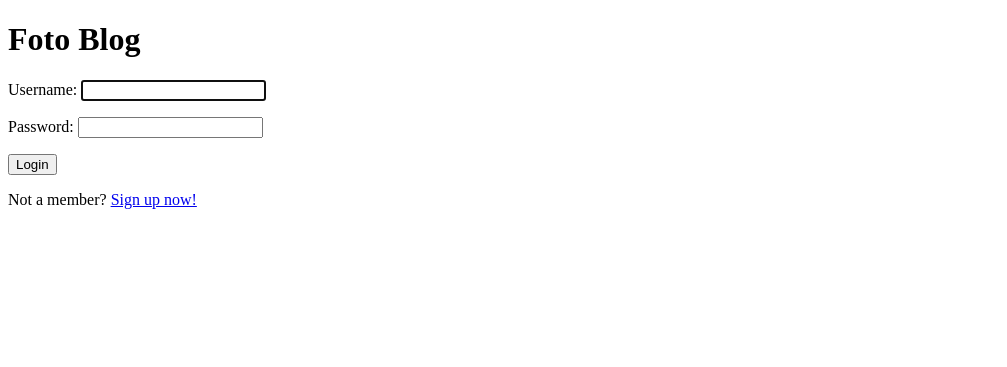
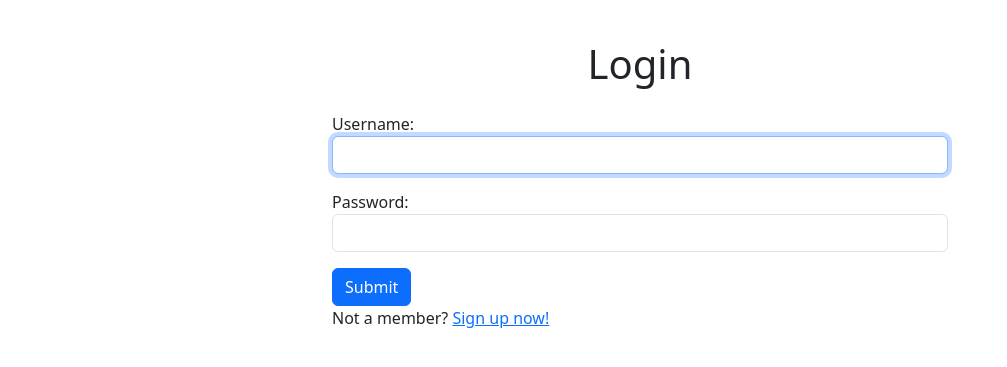
Before and after one commit to nelsonmenza/django-fotoblog, a Django app: page / in a window 1280 px wide. Shown: the top 367 px of the page, without its empty margins (0-1007 px from the left). Run offline with Django 4.2, Linux system fonts and the light colour scheme.

Commit message:
Improved styles and added form

```diff
--- a/authentication/models.py
+++ b/authentication/models.py
@@ -10,3 +10,7 @@
 
     profile_photo = models.ImageField()
     role = models.CharField(max_length=30, choices=ROLES_CHOICES)
+
+
+class UploadProfilePhoto(models.Model):
+    p_photo = models.ForeignKey(User, on_delete=models.CASCADE)
--- /dev/null
+++ b/authentication/static/styles.css
@@ -0,0 +1,20 @@
+body{
+    padding: 20px;
+    margin: 20px;
+}
+
+.container-login{
+    display:flex;
+    align-items: center;
+    justify-content: center;
+
+}
+.section-login {
+    display:flex;
+    flex-direction: column;
+    align-items: center;
+    justify-content: center;
+    width: 80vh;
+    height: auto;
+    max-width: 100%;
+}
--- a/authentication/templates/authentication/login.html
+++ b/authentication/templates/authentication/login.html
@@ -1,13 +1,33 @@
 {% extends "base.html" %}
-{% block content %}
-    <p>{{message}}</p>
-    <form action="" method="post">
-        {{form.as_p}}
-        {% csrf_token %}
-    <button type="submit">Login</button>
+{% load static %}
 
-  </form>
-  <p>Not a member? <a href="{% url "signup" %}"> Sign up now!</a></p>
+
+    {% block content %}
+    <div class="container-login">
+
+        <section class='section-login'>
+            <h1>Login</h1>
+
+            <p>{{message}}</p>
+            <form method='post' class='container'>
+                {% csrf_token %}
+                <div class="mb-3">
+                    <label for="id_username">Username:</label>
+                    <input type="text" name="username" class="form-control" autofocus="true" autocapitalize="none"
+                        autocomplete="username" maxlength="150" required="" id="id_username">
+                </div>
+
+                <div class="mb-3">
+                    <label for="id_password">Password:</label>
+                    <input type="password" class="form-control" name="password" autocomplete="current-password" required="" id="id_password">
+                </div>
+                <button type="submit" class="btn btn-primary">Submit</button>
+                <p>Not a member? <a href="{% url "signup" %}"> Sign up now!</a></p>
+
+            </form>
+
+        </section>
+    </div>
 
 
 {% endblock content %}
--- a/authentication/templates/authentication/password_change_done.html
+++ b/authentication/templates/authentication/password_change_done.html
@@ -1,4 +1,6 @@
 {% extends 'base.html' %}
+{% load static %}
+
 {% block content %}
     <p>You have successfully changed you password! Click <a href={% url 'home' %}>here</a> to return to the homepage.</p>
 {% endblock content %}
--- a/authentication/templates/authentication/password_change_form.html
+++ b/authentication/templates/authentication/password_change_form.html
@@ -1,4 +1,6 @@
 {% extends 'base.html' %}
+{% load static %}
+
 {% block content %}
     <form method="post">
         {{ form.as_p }}
--- a/authentication/urls.py
+++ b/authentication/urls.py
@@ -6,7 +6,7 @@
 )
 from django.urls import path
 
-from . import views
+from .views import signup_page
 
 urlpatterns = [
     path('', LoginView.as_view(
@@ -22,6 +22,6 @@
         template_name='authentication/password_change_done.html'),
         name='password_change_done'
     ),
-    path('signup/', views.signup_page, name='signup'),
+    path('signup/', signup_page, name='signup'),
 
 ]
--- a/blog/templates/blog/photo_upload.html
+++ b/blog/templates/blog/photo_upload.html
@@ -1,4 +1,6 @@
 {% extends "base.html" %}
+{% load static %}
+
 {% block content %}
     <h2>Upload a Photo</h2>
     <form action="" method="post" enctype="multipart/form-data">
--- a/fotoblog/settings.py
+++ b/fotoblog/settings.py
@@ -113,7 +113,9 @@
 # Static files (CSS, JavaScript, Images)
 # https://docs.djangoproject.com/en/4.2/howto/static-files/
 
-STATIC_URL = 'static/'
+
+STATIC_URL = '/static/'
+
 
 # Default primary key field type
 # https://docs.djangoproject.com/en/4.2/ref/settings/#default-auto-field
--- a/templates/base.html
+++ b/templates/base.html
@@ -1,17 +1,49 @@
+{% load static %}
+
 <!DOCTYPE html>
 <html lang="en">
+
 <head>
     <meta charset="UTF-8">
     <meta name="viewport" content="width=device-width, initial-scale=1.0">
+    <!-- Loading Boostrap  -->
+    <link href="https://cdn.jsdelivr.net/npm/bootstrap@5.3.2/dist/css/bootstrap.min.css" rel="stylesheet"
+        integrity="sha384-T3c6CoIi6uLrA9TneNEoa7RxnatzjcDSCmG1MXxSR1GAsXEV/Dwwykc2MPK8M2HN" crossorigin="anonymous">
+    <!-- Loading CSS file  -->
+    <link rel="stylesheet" href="{% static 'styles.css' %}">
+
     <title>Foto Blog</title>
 </head>
+
 <body>
-    <h1>Foto Blog</h1>
-    {% block content %}{% endblock  %}
+
     {% if user.is_authenticated %}
-        <p>You are logged is as {{request.user}}. Click here to <a href="{% url "logout" %}">logout</a></p>
-        <p>Want to <a href="{% url 'password_change' %}">change your password?</a></p>
+
+    <aside id="aside" class='container-fluid'>
+        <p>Hey  {{request.user}}! </p>
+
+        <a href="{% url "home" %}">Home</a>
+        <a href="#">Photo Feed</a>
+        <a href="{% url "photo_upload" %}">Upload Photo</a>
+        <a href= "#">Change Profile Photo</a>
+        <a href="{% url 'password_change' %}">Change  Password</a>
+        <a href="{% url "logout" %}">Logout</a>
+
+    </aside>
     {% endif %}
 
+
+    {% block content %}
+        <h1 class='title-main'>Foto Blog</h1>
+
+    {% endblock %}
+
+
+
+    <script src="https://cdn.jsdelivr.net/npm/bootstrap@5.3.2/dist/js/bootstrap.bundle.min.js"
+        integrity="sha384-C6RzsynM9kWDrMNeT87bh95OGNyZPhcTNXj1NW7RuBCsyN/o0jlpcV8Qyq46cDfL"
+        crossorigin="anonymous"></script>
+
 </body>
+
 </html>
```
Also changed, not shown: authentication/forms.py (+12 -7 lines), authentication/templates/authentication/signup.html (+9 -3 lines), authentication/views.py (+17 -5 lines), blog/templates/blog/home.html (+5 -4 lines), blog/views.py (+8 -4 lines).
